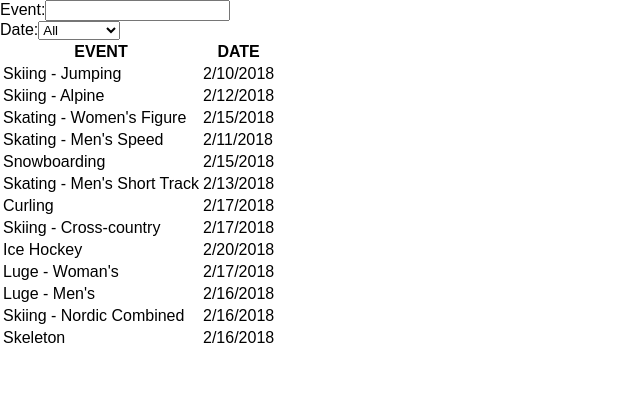
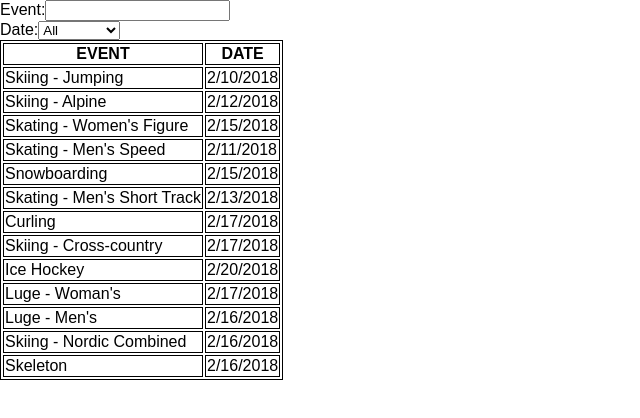
Before and after one commit to thinkful-ei17/tricia-sam-winter-olympics-scheduler, a React (Create React App) app: page / in a window 1280 px wide. Shown: the top 418 px of the page, without its empty margins (0-640 px from the left). Built offline with nearby package versions, Linux system fonts and the light colour scheme.

Commit message:
css styling for table

```diff
--- a/src/App.js
+++ b/src/App.js
@@ -39,7 +39,7 @@ export default class App extends React.Component {
           <div className = "App" >
             <Input searchString = { e => this.updateSearchEventString(e) }/>
             <Selector events={this.props.events} searchDate={e => this.updateSearchDate(e)}/>
-            <Results events={this.findEvent(this.state.searchEvent,this.state.searchDate)}/>
+            <Results events={this.findEvent(this.state.searchEvent, this.state.searchDate)}/>
           </div>
         );
     }
--- a/src/components/date-selector.js
+++ b/src/components/date-selector.js
@@ -18,7 +18,7 @@ export default function Selector(props) {
             {event.date}
         </option>
       )
-    })
+    });
 
     return (
     <form className="date">
--- /dev/null
+++ b/src/components/event.css
@@ -0,0 +1,3 @@
+table, th, td {
+    border: solid black 1px;
+}
--- a/src/components/event.js
+++ b/src/components/event.js
@@ -1,4 +1,5 @@
 import React from 'react';
+import './event.css';
 
 export default function Event(props){
 
```
